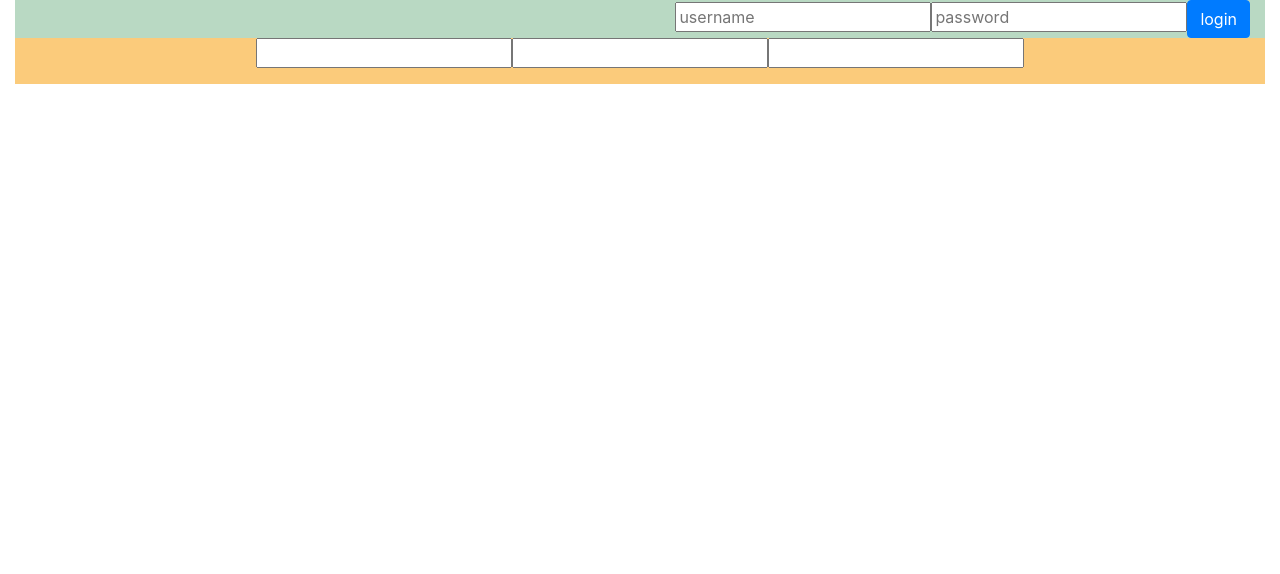
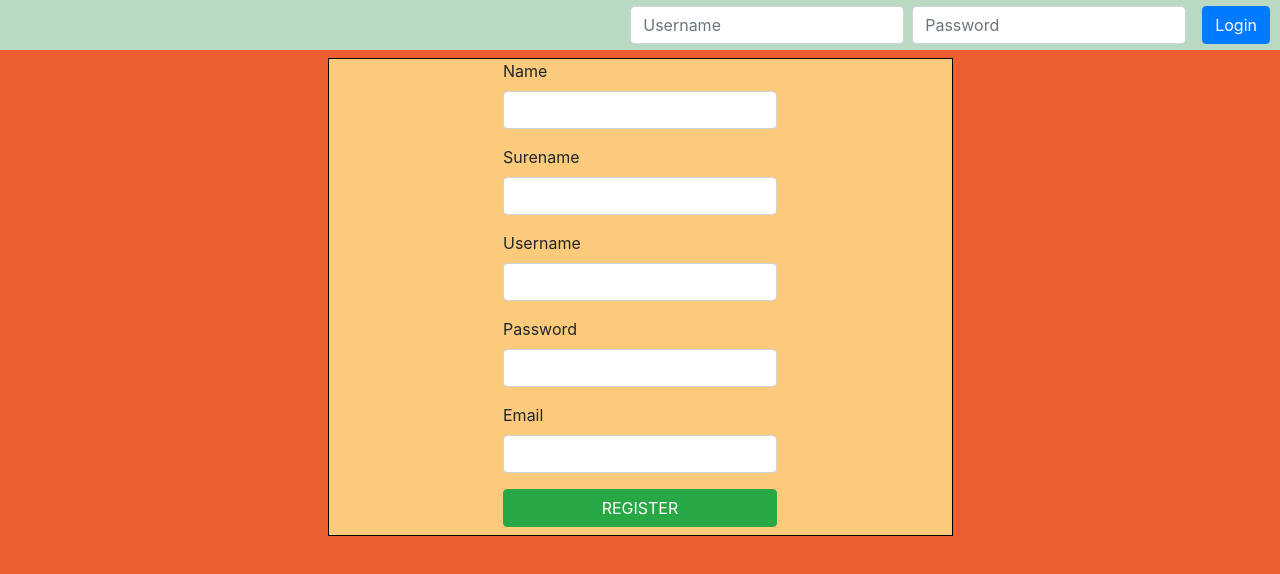
Before and after one commit to VukasinV/BlueStar, an Angular app: page / in a window 1280 px wide. Shown: the top 574 px of the page. Built offline with nearby package versions, Linux system fonts and the light colour scheme.

Commit message:
Added style to login and register

```diff
--- a/src/app/app.component.html
+++ b/src/app/app.component.html
@@ -1 +1,3 @@
-<router-outlet></router-outlet>
+<div class="app">
+    <router-outlet></router-outlet>
+</div>
--- a/src/app/home/home.component.html
+++ b/src/app/home/home.component.html
@@ -1,5 +1,6 @@
+<div>
   <app-nav-bar></app-nav-bar>
-<button class="btn btn-primary" data-toggle="modal" data-target="#myModal"> DODAJ PREDLOG</button>
+  <button class="btn btn-primary" data-toggle="m  odal" data-target="#myModal"> DODAJ PREDLOG</button>
   <!-- The Modal -->
   <div class="modal" id="myModal">
     <div class="modal-dialog">
@@ -27,3 +28,4 @@
     </div>
   </div>
   <app-suggestion-pool></app-suggestion-pool>
+</div>
--- a/src/app/welcome/login/login.component.html
+++ b/src/app/welcome/login/login.component.html
@@ -1,5 +1,9 @@
 <div>
-  <input type="text" class="inout-group" placeholder="username">
-  <input type="text" class="inout-group" placeholder="password">
-  <button class="btn btn-primary" [routerLink]="['/home']">login</button>
+  <form class="form-inline">
+    <div class="form-group mx-sm-3">
+      <input type="text" class="form-control mr-2" placeholder="Username">
+      <input type="password" class="form-control" placeholder="Password">
+    </div>
+    <button type="button" class="btn btn-primary" (click)="login()">Login</button>
+  </form>
 </div>
--- a/src/app/welcome/login/login.component.ts
+++ b/src/app/welcome/login/login.component.ts
@@ -12,4 +12,8 @@ export class LoginComponent implements OnInit {
   ngOnInit() {
   }
 
+  login() {
+    // TODO Check if this user exists, and if it does, navigate to home page
+  }
+
 }
--- a/src/app/welcome/register/register.component.css
+++ b/src/app/welcome/register/register.component.css
@@ -0,0 +1,3 @@
+.register-form button {
+    width: 100%;
+}
--- a/src/app/welcome/register/register.component.html
+++ b/src/app/welcome/register/register.component.html
@@ -1,5 +1,27 @@
-<div class="register">
-  <input type="text" class="form-group">
-  <input type="text" class="form-group">
-  <input type="text" class="form-group">
+<div class="col-lg-12 mb-2 register-form">
+  <form>
+    <div class="form-group">
+      <label for="Name">Name</label>
+      <input type="text" class="form-control">
+    </div>
+    <div class="form-group">
+      <label for="Surename">Surename</label>
+      <input type="text" class="form-control">
+    </div>
+    <div class="form-group">
+      <label for="Username">Username</label>
+      <input type="text" class="form-control">
+    </div>
+    <div class="form-group">
+      <label for="Password">Password</label>
+      <input type="text" class="form-control">
+    </div>
+    <div class="form-group">
+      <label for="Email">Email</label>
+      <input type="text" class="form-control">
+    </div>
+  </form>
+  <div>
+    <button class="btn btn-success"> REGISTER </button>
+  </div>
 </div>
--- a/src/app/welcome/welcome.component.css
+++ b/src/app/welcome/welcome.component.css
@@ -1,11 +1,16 @@
 .welcome {
     height: 100vh;
+    background-color: #eb5e30;
 }
 
 .login {
     background-color: #b9d9c3;
+    height: 50px;
+    align-items: center;
+    padding-right: 10px;
 }
 
 .register {
     background-color: #fbcb7b;
+    border: 1px solid black;
 }
--- a/src/app/welcome/welcome.component.html
+++ b/src/app/welcome/welcome.component.html
@@ -1,8 +1,8 @@
-<div class="col-lg-12 welcome">
-  <div class="col-lg-12 d-flex justify-content-end login">
+<div class="col-lg-12 welcome justify-content-center">
+  <div class="d-flex row justify-content-end login">
     <app-login></app-login>
   </div>
-  <div class="col-lg-12 d-flex justify-content-center register">
+  <div class="d-flex register col-lg-6 offset-3 justify-content-center mt-2">
     <app-register></app-register>
   </div>
 </div>
--- a/src/index.html
+++ b/src/index.html
@@ -13,7 +13,7 @@
   <script src="https://maxcdn.bootstrapcdn.com/bootstrap/4.3.1/js/bootstrap.min.js"></script>
 </head>
 
-<body>
+<body class="body">
   <app-root></app-root>
 </body>
 
--- a/src/styles.css
+++ b/src/styles.css
@@ -1,2 +1,17 @@
 /* You can add global styles to this file, and also import other style files */
  @import "~bootstrap/dist/css/bootstrap.css";
+
+ /*
+    mint: #b9d9c3;
+    charred: #752a07;
+    toasted: #fbcb7b;
+    tomato: #eb5e30;
+ */
+
+.body {
+    height: 100vh;
+}
+
+.app {
+    height: 100%;
+}
```
Lines whose indentation alone changed are shown as unchanged.
